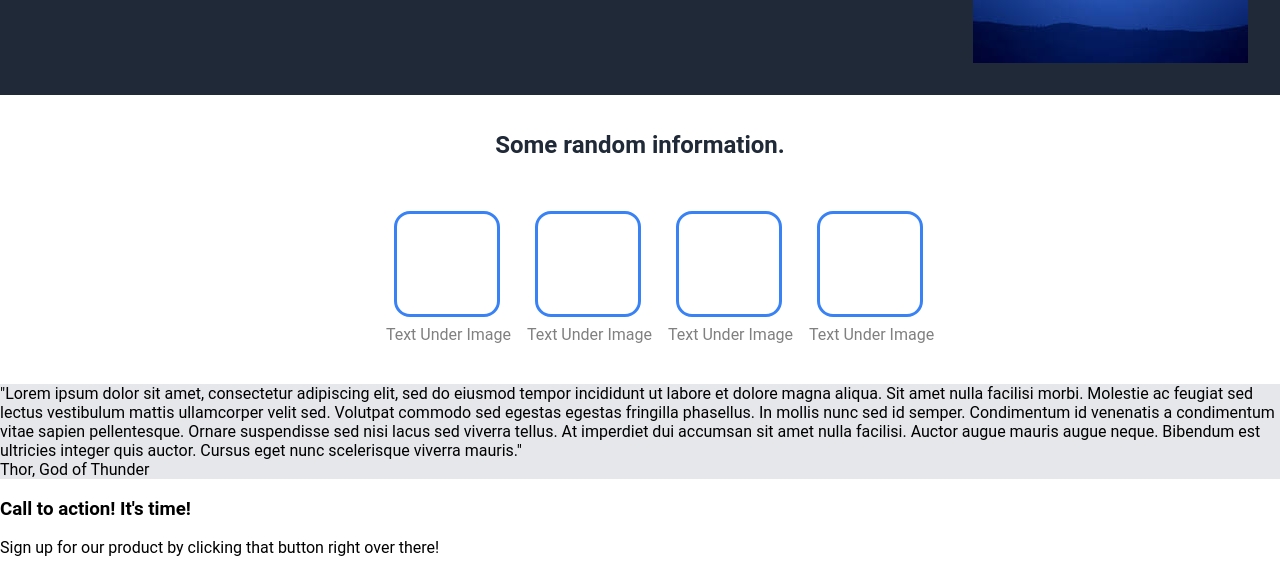
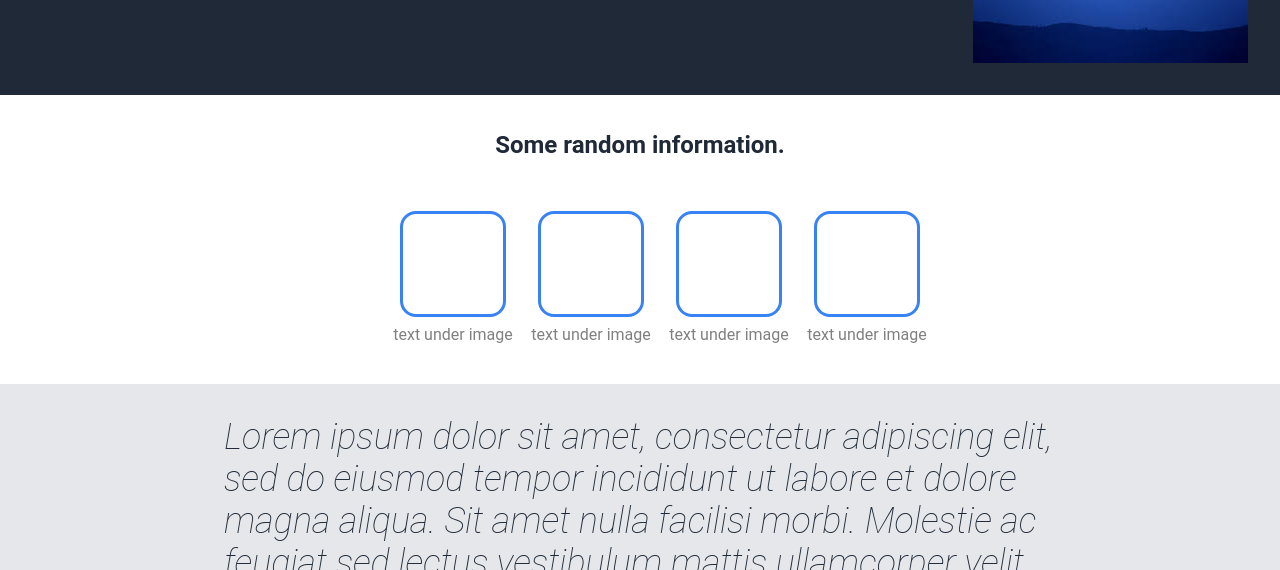
Before and after one commit to samjwebster/odin-landing-page, a plain HTML site: page index.html in a window 1280 px wide. Shown: the part 225-795 px from the top of the page. Drawn offline with Linux system fonts and the light colour scheme.

Commit message:
Formatted quote section

```diff
--- a/index.html
+++ b/index.html
@@ -27,15 +27,15 @@
     <div class="info-two">
         <h2>Some random information.</h2>
         <ul class="box-holder">
-            <li class="boxes"><div class="box"></div class="secondary-text">Text Under Image</li>
-            <li class="boxes"><div class="box"></div class="secondary-text">Text Under Image</li>
-            <li class="boxes"><div class="box"></div class="secondary-text">Text Under Image</li>
-            <li class="boxes"><div class="box"></div class="secondary-text">Text Under Image</li>
+            <li class="boxes"><div class="box"></div class="secondary-text">text under image</li>
+            <li class="boxes"><div class="box"></div class="secondary-text">text under image</li>
+            <li class="boxes"><div class="box"></div class="secondary-text">text under image</li>
+            <li class="boxes"><div class="box"></div class="secondary-text">text under image</li>
         </ul>
     </div>
     <div class="quote-section">
-        <div class="quote">"Lorem ipsum dolor sit amet, consectetur adipiscing elit, sed do eiusmod tempor incididunt ut labore et dolore magna aliqua. Sit amet nulla facilisi morbi. Molestie ac feugiat sed lectus vestibulum mattis ullamcorper velit sed. Volutpat commodo sed egestas egestas fringilla phasellus. In mollis nunc sed id semper. Condimentum id venenatis a condimentum vitae sapien pellentesque. Ornare suspendisse sed nisi lacus sed viverra tellus. At imperdiet dui accumsan sit amet nulla facilisi. Auctor augue mauris augue neque. Bibendum est ultricies integer quis auctor. Cursus eget nunc scelerisque viverra mauris."</div>
-        <div class="author">Thor, God of Thunder</div>
+        <div class="quote"><em>Lorem ipsum dolor sit amet, consectetur adipiscing elit, sed do eiusmod tempor incididunt ut labore et dolore magna aliqua. Sit amet nulla facilisi morbi. Molestie ac feugiat sed lectus vestibulum mattis ullamcorper velit sed.</em></div>
+        <div class="author"><strong>-Thor, God of Thunder</strong></div>
     </div>
     <div class="call-to-action">
         <div class="call-info">
--- a/styles.css
+++ b/styles.css
@@ -60,7 +60,6 @@ li {
     margin: 16px;
 }
 
-
 .info-two {
     background-color: white;
     color: #1F2937;
@@ -94,8 +93,31 @@ li {
 
 .quote-section {
     background-color: #E5E7EB;
+    padding: 16px;
+    display: flex;
+    flex-direction: column;
+    justify-content: center;
+    align-content: center;
 }
 
+.quote {
+    display: flex;
+    align-self: center;
+    margin-left: 15vw;
+    margin-right:15vw;
+    color: #1F2937;
+    font-size: 36px;
+    font-weight: lighter;
+    padding: 16px;
+}
+
+.author {
+    display: flex;
+    max-width: 50%;
+    align-self: flex-end;
+    margin-right: 25vw;
+    font-size: 16px;
+}
 
 .secondary-text {
     color: #E5E7EB;
```
